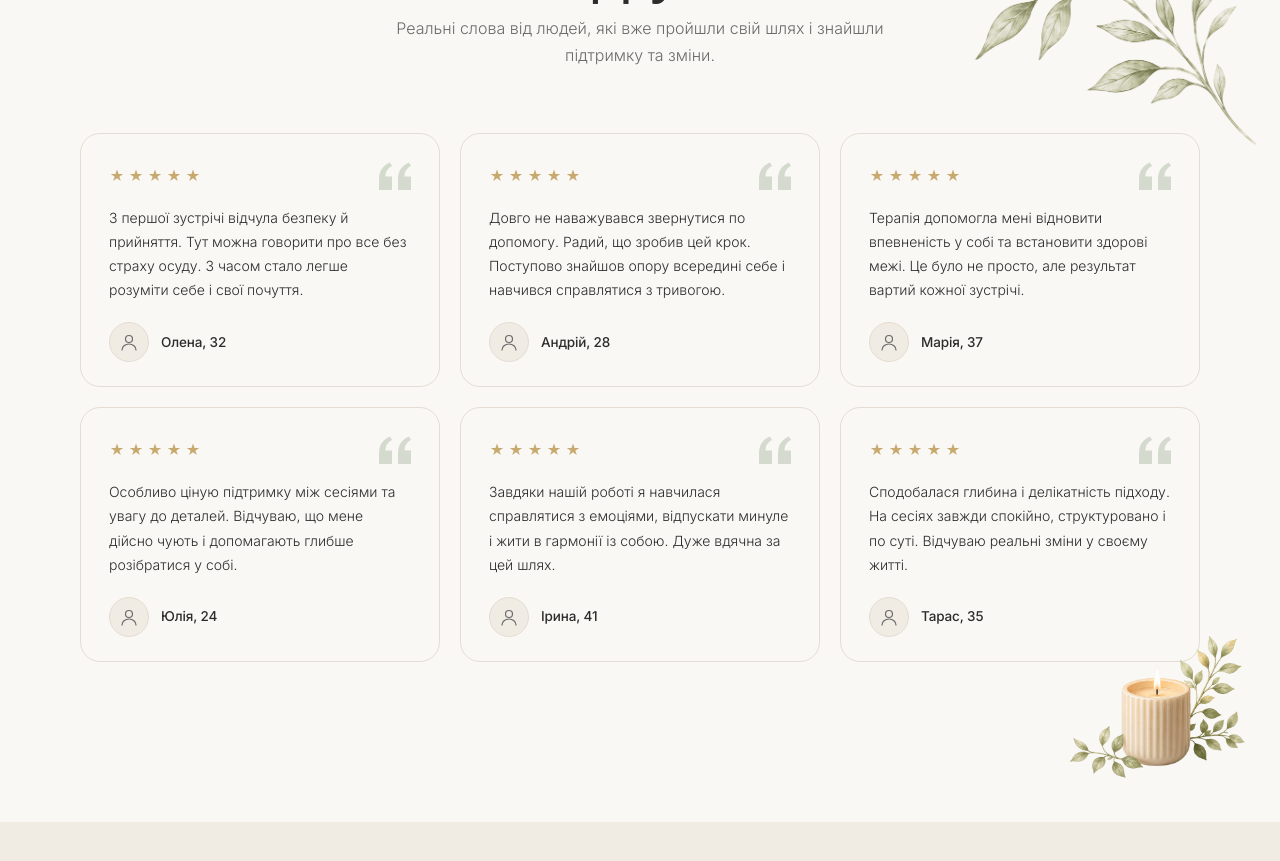
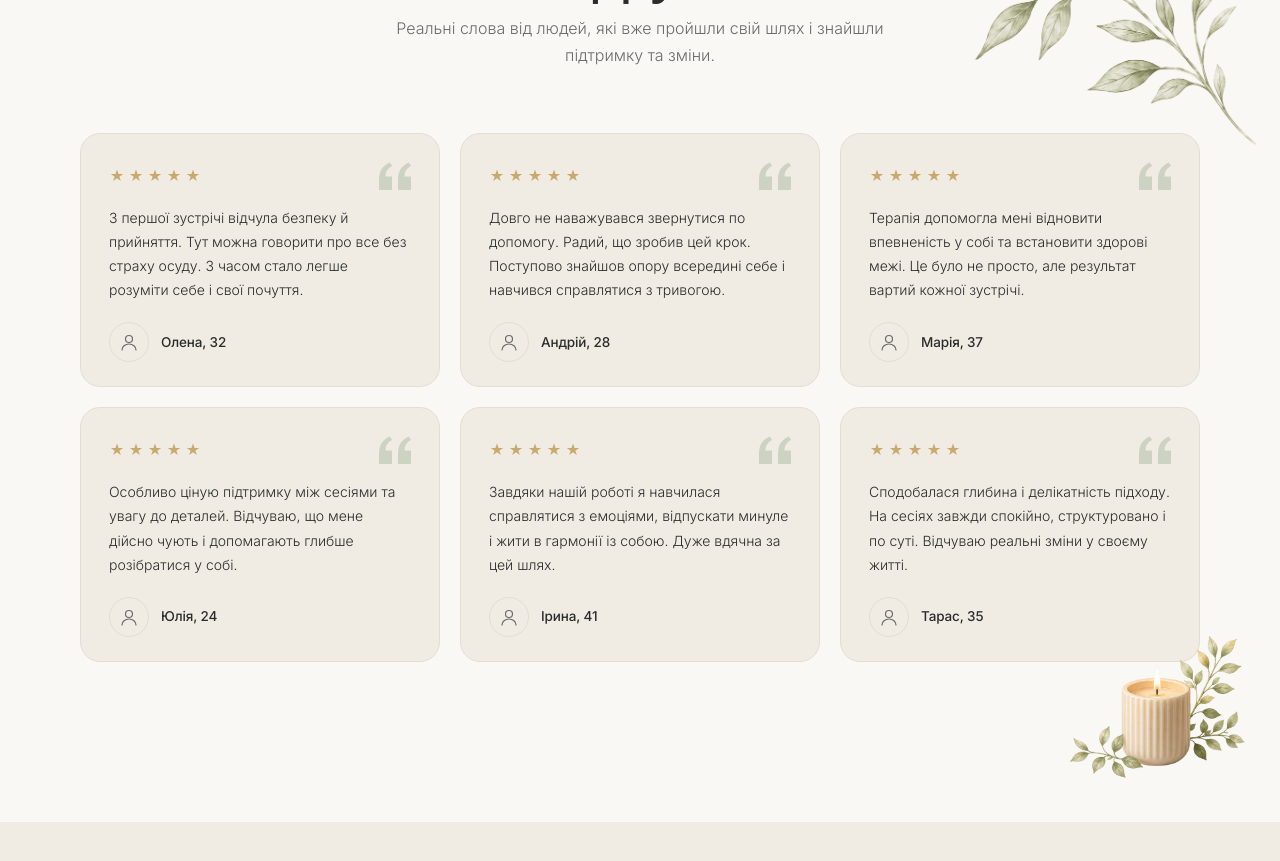
Before and after one commit to danylonahorniuk/psychologist-landing, a Next.js app: page / in a window 1280 px wide. Shown: the part 5340-6201 px from the top of the page. Built offline with nearby package versions, Linux system fonts and the light colour scheme.

Commit message:
feat: change testimonial cards to warm background for contrast

```diff
--- a/components/Testimonials.tsx
+++ b/components/Testimonials.tsx
@@ -118,7 +118,7 @@ export default function Testimonials() {
               key={t.name + t.age}
               className="testimonial-card"
               style={{
-                background: "var(--bg)",
+                background: "var(--bg-warm)",
                 borderRadius: "20px",
                 padding: "28px 28px 24px",
                 border: "1px solid var(--border)",
```
